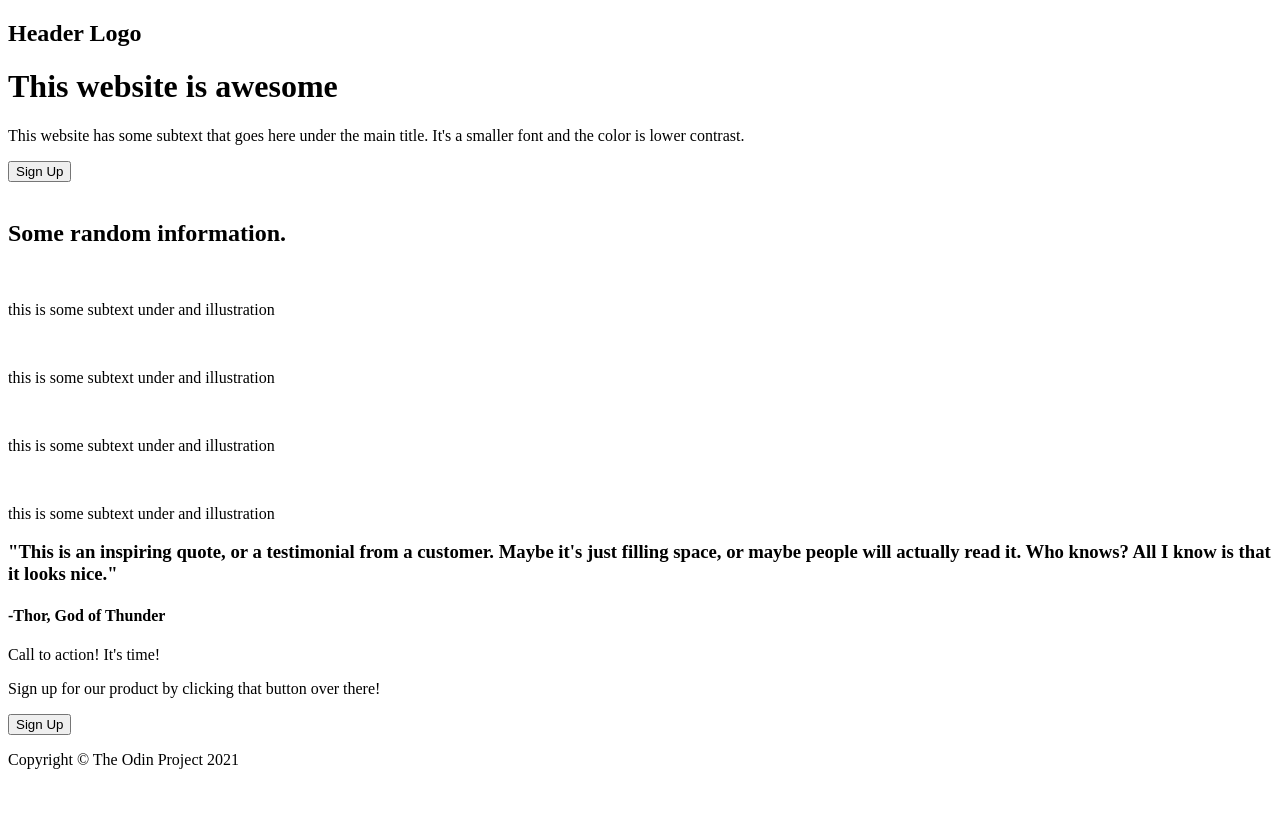
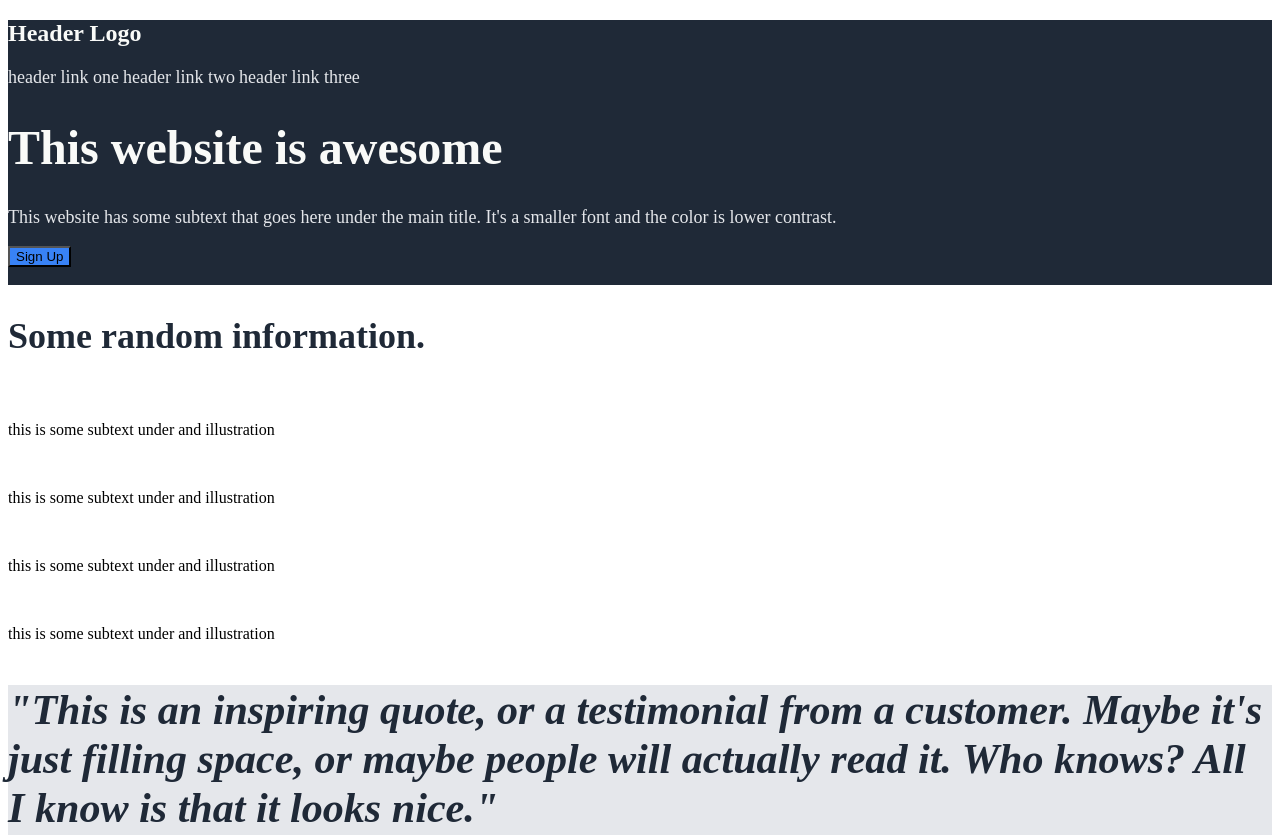
Before and after one commit to JRummy93/odin-landingpage, a plain HTML site: page index.html in a window 1280 px wide. Shown: the top 835 px of the page. Before the commit the page ends 800 px from the top, so only its background shows below. Drawn offline with Linux system fonts and the light colour scheme.

Commit message:
Add initial required styles to styles.css and related classes to index.html.

```diff
--- a/index.html
+++ b/index.html
@@ -3,14 +3,15 @@
     <head>
         <meta charset="utf-8">
         <title>My Landing Page</title>
+        <link rel="stylesheet" href="styles.css">
     </head>
     <body>
         <header>
             <nav>
                 <h1>Header Logo</h1>
-                <a href=""header link one></a>
-                <a href=""header link two></a>
-                <a href=""header link three></a>
+                <a href=""header link one>header link one</a>
+                <a href=""header link two>header link two</a>
+                <a href=""header link three>header link three</a>
             </nav>
             <div>
                 <h1>This website is awesome</h1>
@@ -38,13 +39,13 @@
                 <p>this is some subtext under and illustration</p>
             </div>
         </div>
-        <div>
+        <div class="quote">
             <h3>"This is an inspiring quote, or a testimonial from a customer. Maybe it's just filling space, or maybe people will actually read it. Who knows? All I know is that it looks nice."</h3>
             <h4>-Thor, God of Thunder</h4>
         </div>
         <div>
             <div>
-                <p>Call to action! It's time!</p>
+                <p class="call">Call to action! It's time!</p>
                 <p>Sign up for our product by clicking that button over there!</p>
                 <button>Sign Up</button>
             </div>
--- a/styles.css
+++ b/styles.css
@@ -0,0 +1,47 @@
+* {
+
+}
+
+a:link { text-decoration: none; }
+a:visited { text-decoration: none; }
+a:hover { text-decoration: none; }
+a:active { text-decoration: none; }
+
+header, footer{
+    background-color: #1F2937;
+}
+
+header > nav > h1 {
+    font-size: 24px;
+    color: #F9FAF8;
+}
+
+header > div > h1 {
+    font-size: 48px;
+    font-weight: bolder;
+    color: #F9FAF8;
+}
+
+header > div > p,
+header > nav > a {
+    font-size: 18px;
+    color: #E5E7EB;
+    font-style: normal;
+}
+
+button, .call {
+    background-color: #3882f6;
+}
+
+h2 {
+    font-size: 36px;
+    font-weight: bolder;
+    color: #1f2937;
+}
+
+.quote {
+    background-color: #E5E7EB;
+    font-size: 36px;
+    font-style: italic;
+    color: #1F2937;
+}
```
